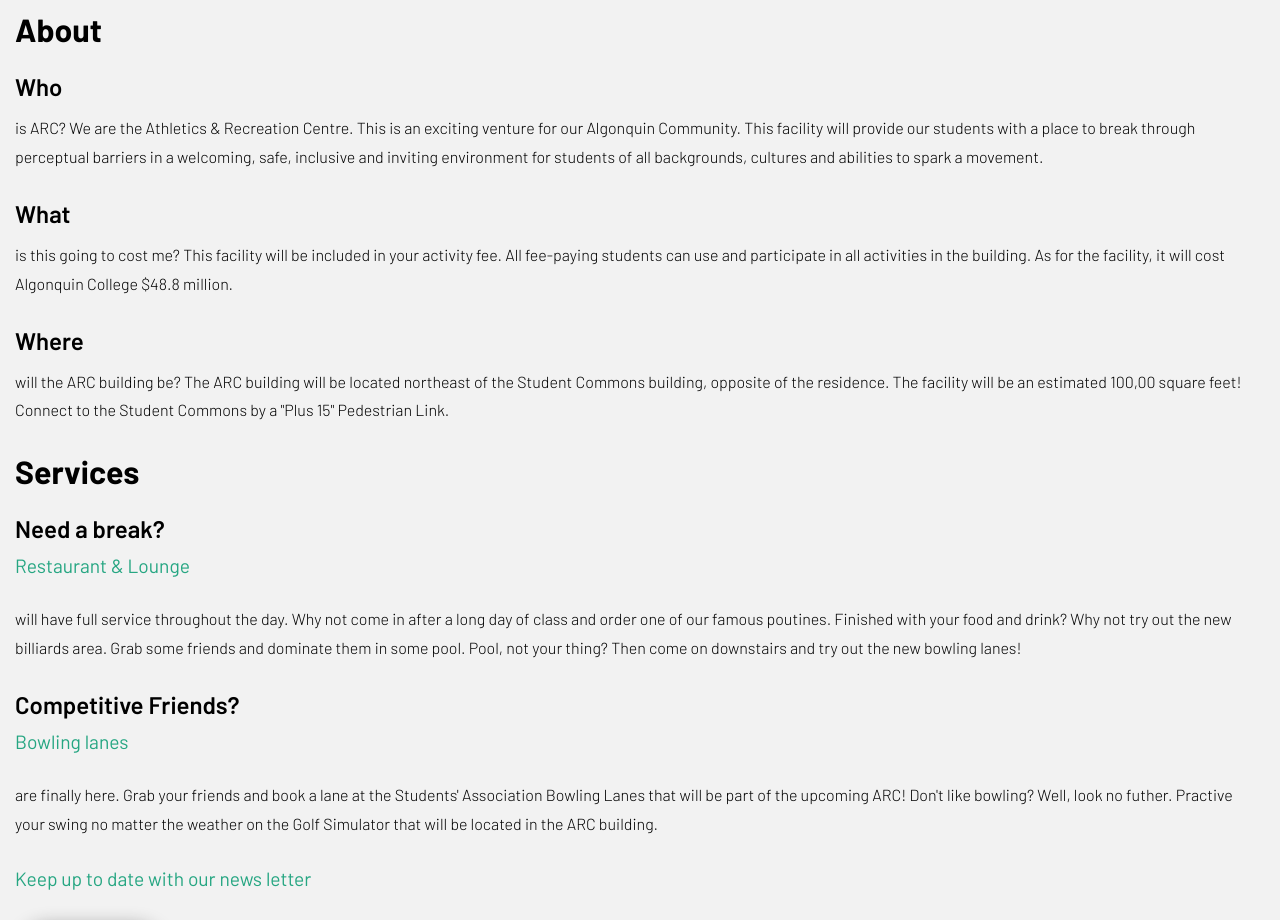
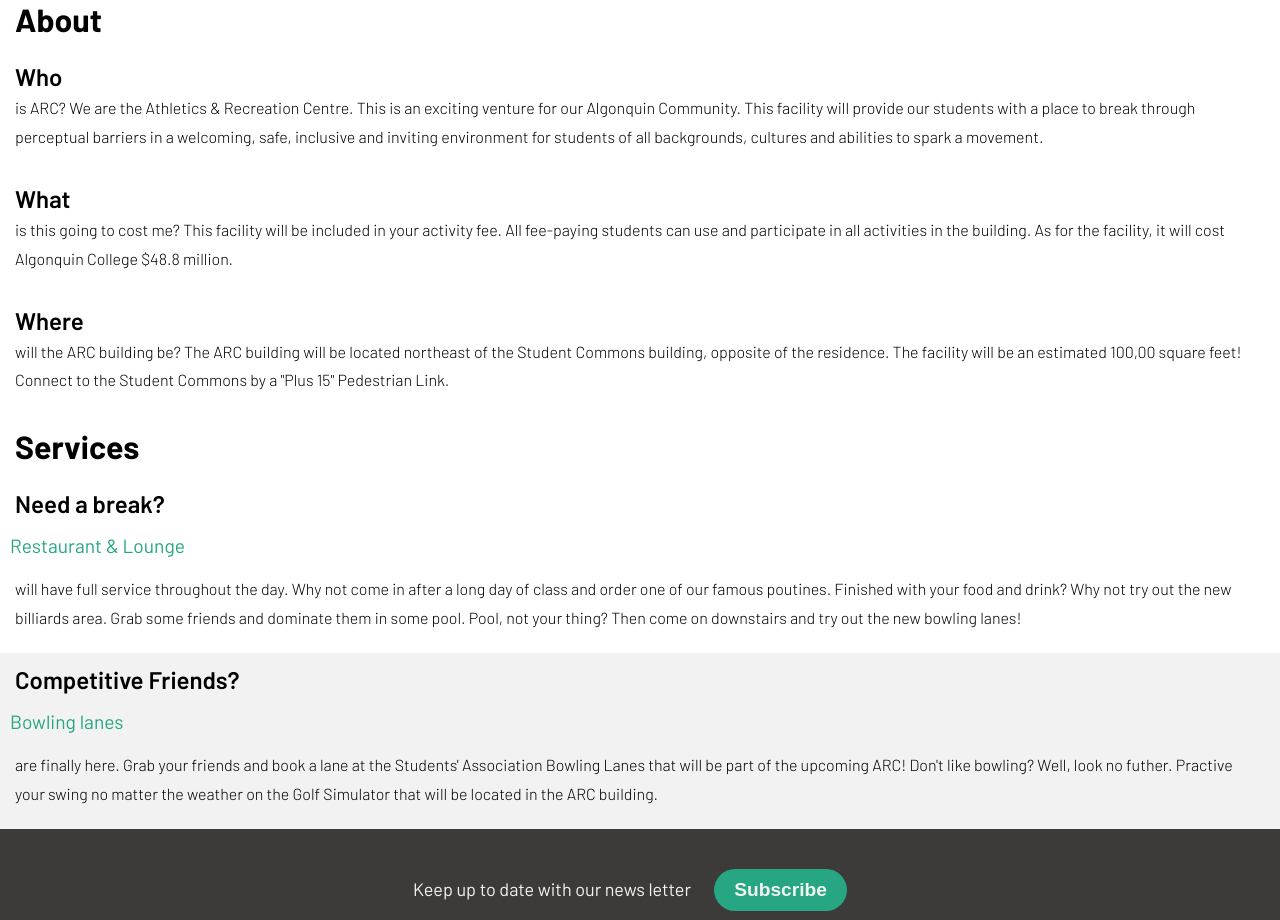
Before and after one commit to stac0100/mtm6201-midterm, a plain HTML site: page about.html in a window 1280 px wide. Shown: the part 535-1455 px from the top of the page. Drawn offline with Linux system fonts and the light colour scheme.

Commit message:
styled banner and grey background

```diff
--- a/Styles/styles.css
+++ b/Styles/styles.css
@@ -52,7 +52,7 @@
 *******************************************************************/
 
 body {
-    background-color: #f2f2f2;
+    background-color: #ffff;
     font-family: 'Barlow', sans-serif;
     font-size: medium;
 }
@@ -71,7 +71,7 @@
 
 h3{
     font-size: larger;
-    margin: 15px;
+    padding: 20px 10px 15px;
     font-weight: 400;
     color: #26a682;
 }
@@ -122,7 +122,7 @@
 
 p {
     font-weight: 300;
-    padding: 15px;
+    padding: 5px 15px 20px;
     line-height: 1.8em;
 }
 
@@ -176,3 +176,27 @@
 }
 
 .logo {text-align: center;}
+
+/*******************************************************************
+                    ABOUT PAGE STYLE
+*******************************************************************/
+.grey{
+    background-color: #f2f2f2;
+}
+
+.banner{
+    background-color: #3c3b3a;
+    text-align: center;
+    color: #f2f2f2;
+    height: max-content;
+    padding-top: 20px;
+}
+
+.banner button {
+    box-shadow: none;
+}
+
+.banner span{
+    font-size: large;
+    font-weight: 400;
+}
--- a/about.html
+++ b/about.html
@@ -19,9 +19,9 @@
             <img src="images/logo.svg" alt="ARC logo" width="60" height="60">
         </div>
         <ul>
-            <li><a class="current" href="#home">Home</a></li>
-            <li><a href="#about">About Us</a></li>
-            <li><a href="#contact">Contact</a></li>
+            <li><a href="index.html">Home</a></li>
+            <li><a class="current" href="about.html">About</a></li>
+            <li><a href="contact.html">Contact</a></li>
         </ul>
     </nav>
     <header>
@@ -68,11 +68,11 @@
                 <p>are finally here. Grab your friends and book a lane at the Students' Association Bowling Lanes that will be part of the upcoming ARC! Don't like bowling? Well, look no futher. Practive your swing no matter the weather on the Golf Simulator that will be located in the ARC building.</p>
             </div>
             <div class="banner">
-                <h3>Keep up to date with our news letter</h3>
+                <span>Keep up to date with our news letter</span>
                 <button>Subscribe</button>
             </div>
             <div>
-                <h2>New year,new me.</h2>
+                <h2>New year, new me.</h2>
                 <h3>Fitness rooms</h3>
                 <p>Cardio equipment, free weights, selectorized weight equipment and stretching areas will be located in strategically placed locations to best suit your work-out routine. Indoor walking/running track that will test your endurance with inclines and declines that weave around fitness nodes; the gymnasiums and the lounge area.</p>
             </div>
```
Also changed, not shown: contact.html (+5 -3 lines), index.html (+3 -3 lines).
